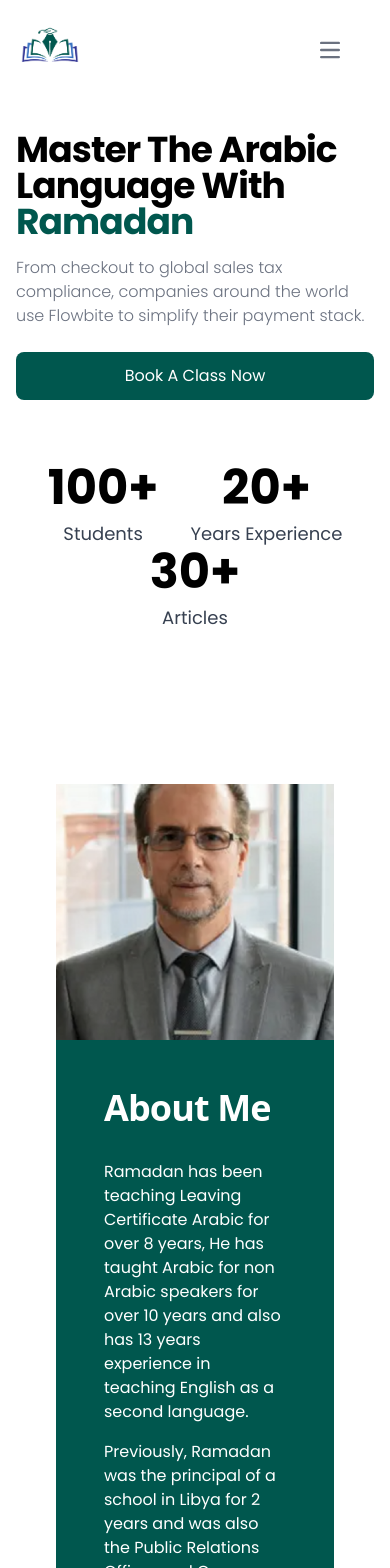
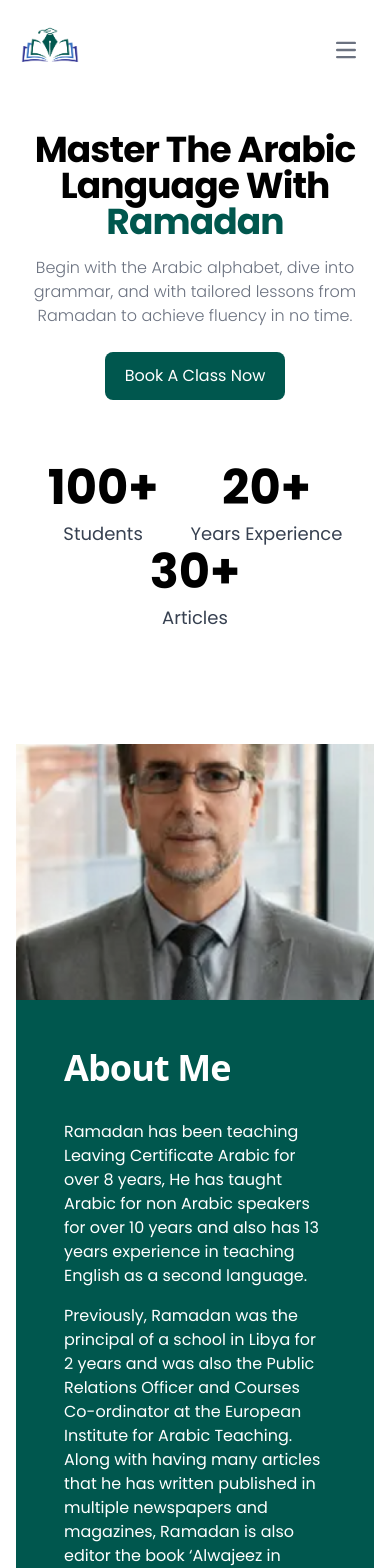
Before and after one commit to TeamBocean/ArabicWebsite, a React (Vite) app: page / in a window 390 px wide. Shown: the top 1568 px of the page. Built offline with nearby package versions, Linux system fonts and the light colour scheme.

Commit message:
responsivness + smooth scroll + animation update

```diff
--- a/package.json
+++ b/package.json
@@ -14,7 +14,8 @@
     "flowbite-react": "^0.5.0",
     "framer-motion": "^10.16.1",
     "react": "^18.2.0",
-    "react-dom": "^18.2.0"
+    "react-dom": "^18.2.0",
+    "react-scroll": "^1.8.9"
   },
   "devDependencies": {
     "@types/react": "^18.2.15",
--- a/src/components/About.jsx
+++ b/src/components/About.jsx
@@ -5,15 +5,18 @@ import { slideIn } from "../utils/motion";
 
 export default function About() {
   return (
-    <div className=" p-10">
-    <motion.div id="about" variants={slideIn("right", 'tween, 1.5, 1')} initial="hidden"
-    whileInView="show" viewport={{ once: true }} class="relative px-4 flex flex-col items-center mx-auto lg:flex-row-reverse lg:max-w-5xl lg:mt-12 xl:max-w-6xl mb-28">
+    <div>
+    <div id="about"  class="relative px-4 flex flex-col items-center mx-auto lg:flex-row-reverse lg:max-w-5xl lg:mt-12 xl:max-w-6xl mb-28">
 
-      <div class="w-full h-64 lg:w-2/5 lg:h-auto">
+      <motion.div variants={slideIn("right", 'tween, 5,5')} initial="hidden"
+    whileInView="show" class="w-full h-64 lg:w-2/5 lg:h-auto">
         <img class="h-full w-full object-cover" src={aboutImage} alt="about-ramadan" />
-      </div>
+      </motion.div>
 
-      <div
+      <motion.div
+
+      variants={slideIn("left", 'tween, 5, 5')} initial="hidden"
+      whileInView="show"
         class="max-w-lg bg-green md:max-w-2xl md:z-10 md:shadow-lg md:absolute md:top-0 md:mt-48 lg:w-2/3 lg:left-0 lg:mt-20 lg:ml-20 xl:mt-24 xl:ml-12">
         <div class="flex flex-col p-12 md:px-16">
           <h2 class="mb-4 text-4xl tracking-tight font-extrabold text-white dark:text-white">About Me</h2>
@@ -26,9 +29,9 @@ export default function About() {
           </p>
 
         </div>
-      </div>
+      </motion.div>
 
-    </motion.div>
+    </div>
     </div>
   )
 }
--- a/src/components/Clients.jsx
+++ b/src/components/Clients.jsx
@@ -12,7 +12,7 @@ export default function Clients() {
 
                 <div class="grid grid-cols-1 gap-8 mt-8 xl:mt-12 lg:grid-cols-2 xl:grid-cols-3 font-poppins">
                     <motion.div variants={fadeIn('top', 'spring', 0.75, 0.75)} initial="hidden"
-                        whileInView="show" viewport={{ once: true }} class="p-8 border rounded-lg dark:border-gray-700 bg-purple">
+                        whileInView="show" class="p-8 border rounded-lg dark:border-gray-700 bg-purple">
                         <h3 className="text-white font-semibold text-2xl mb-2">Tailored Approach</h3>
                         <p class="leading-loose text-white dark:text-gray-400">
                             “I took Arabic lessons with Mr. Ramadan for my leaving certificate. His tailored approach and feedback significantly improved my Arabic. His interactive classes enhanced our grammar understanding. He covered the Quran, two novels, and poetry, providing us with ample choices for the exams.”
@@ -29,7 +29,7 @@ export default function Clients() {
                     </motion.div>
 
                     <motion.div variants={fadeIn('top', 'spring', 0.5, 0.75)} initial="hidden"
-                        whileInView="show" viewport={{ once: true }} class="p-8 border rounded-lg dark:border-gray-700">
+                        whileInView="show" class="p-8 border rounded-lg dark:border-gray-700">
                         <h3 className="text-green font-semibold text-2xl mb-2">Great Teacher</h3>
                         <p class="leading-loose text-black dark:text-gray-400">
                             "Mr. Abughalia is one of the best arabic teachers i’ve had throughout the years. The notes he provides us during the Leaving Cert course are very helpful and easy to understand, and therefore I left my Arabic Leaving Cert exam feeling very happy and confident. I highly encourage everyone to join his Arabic course."
@@ -47,7 +47,7 @@ export default function Clients() {
                     </motion.div>
 
                     <motion.div variants={fadeIn('top', 'spring', 0.25, 0.75)} initial="hidden"
-                        whileInView="show" viewport={{ once: true }} class="p-8 border rounded-lg dark:border-gray-700">
+                        whileInView="show"  class="p-8 border rounded-lg dark:border-gray-700">
                         <h3 className="text-green font-semibold text-2xl mb-2">Engaging Style</h3>
                         <p class="leading-loose text-black dark:text-gray-400">
                             "I studied Arabic with Mr Ramadan in preparation for my Leaving Cert. He has an engaging teaching style that I really enjoyed and simplifies matters to make sure the class understood everything well. Based on my experience I would highly recommend taking classes with teacher Ramadan."
--- a/src/components/Contact.jsx
+++ b/src/components/Contact.jsx
@@ -4,7 +4,7 @@ import {slideIn, staggerContainer, textVariant} from "../utils/motion"
 
 export default function Contact () {
   return (
-    <motion.section initial={{ opacity: 0, scale: 0.5 }}
+    <motion.section id="contact" initial={{ opacity: 0, scale: 0.5 }}
     animate={{ opacity: 1, scale: 1 }}
     transition={{
       duration: 1,
@@ -125,7 +125,7 @@ export default function Contact () {
             <div>
               <button
                 type="submit"
-                className="bg-white font-bold border-primary w-full rounded border p-3 text-green transition hover:bg-opacity-90">
+                className="bg-white font-bold border-primary w-full rounded border p-3 text-green transition hover:bg-green hover:text-white">
                 Send Message
               </button>
             </div>
--- a/src/components/Header.jsx
+++ b/src/components/Header.jsx
@@ -4,8 +4,9 @@ import headerLogo from "../assets/images/header-logo.png"
 import { motion } from "framer-motion"
 import { navVariants } from "../utils/motion"
 import "flowbite"
-import {useState} from "react"
+import { useState } from "react"
 import logo from "../assets/images/header-logo-one.png"
+import { Link, DirectLink, Element, Events, animateScroll as scroll, scrollSpy, scroller } from 'react-scroll'
 
 
 export default function Header() {
@@ -17,40 +18,6 @@ const handleHide = () => {
   }
 
   return (
-    // <motion.nav
-    //   variants={navVariants}
-    //   initial="hidden"
-    //   whileInView="show"
-    //   className="sticky"
-    //   class="bg-white border-gray-200 dark:bg-gray-900">
-    //   <div class="max-w-screen-xl flex flex-wrap items-center justify-between mx-auto p-4">
-    //     <a href="https://flowbite.com/" class="flex items-center">
-    //       <img src={headerLogo} class="h-[100px] mr-3" alt="Arabic Logo" />
-    //     </a>
-    //     <button data-collapse-toggle="navbar-sticky" type="button" class="inline-flex items-center p-2 w-10 h-10 justify-center text-sm text-gray-500 rounded-lg md:hidden hover:bg-gray-100 focus:outline-none focus:ring-2 focus:ring-gray-200 dark:text-gray-400 dark:hover:bg-gray-700 dark:focus:ring-gray-600" aria-controls="navbar-default" aria-expanded="false">
-    //       <span class="sr-only">Open main menu</span>
-    //       <svg class="w-5 h-5" aria-hidden="true" xmlns="http://www.w3.org/2000/svg" fill="none" viewBox="0 0 17 14">
-    //         <path stroke="currentColor" stroke-linecap="round" stroke-linejoin="round" stroke-width="2" d="M1 1h15M1 7h15M1 13h15" />
-    //       </svg>
-    //     </button>
-    //     <div class="hidden w-full md:block md:w-auto mr-10" id="navbar-sticky">
-    //       <ul class="flex gap-10 uppercase font-bold flex flex-col p-4 md:p-0 mt-4 border border-gray-100 rounded-lg bg-gray-50 md:flex-row md:space-x-8 md:mt-0 md:border-0 md:bg-white dark:bg-gray-800 md:dark:bg-gray-900 dark:border-gray-700">
-    //         <li>
-    //           <a href="#" class="block py-2 pl-3 pr-4 text-gray-900 rounded md:bg-transparent  md:hover:bg-transparent md:border-0 md:hover:text-green md:p-0  " aria-current="page">Home</a>
-    //         </li>
-    //         <li>
-    //           <a href="#" class="block py-2 pl-3 pr-4 text-gray-900 rounded hover:bg-gray-100 md:hover:bg-transparent md:border-0 md:hover:text-green md:p-0 ">About</a>
-    //         </li>
-    //         <li>
-    //           <a href="#" class="block py-2 pl-3 pr-4 text-gray-900 rounded hover:bg-gray-100 md:hover:bg-transparent md:border-0 md:hover:text-green md:p-0 ">Pricing</a>
-    //         </li>
-    //         <li>
-    //           <a href="#" class="block py-2 pl-3 pr-4 text-gray-900 rounded hover:bg-gray-100 md:hover:bg-transparent md:border-0 md:hover:text-green md:p-0 ">Contact</a>
-    //         </li>
-    //       </ul>
-    //     </div>
-    //   </div>
-    // </motion.nav>
     <motion.nav
       variants={navVariants}
       initial="hidden"
@@ -65,24 +32,24 @@ const handleHide = () => {
             <img src={logo} class="h-[100px] mr-3" alt="Arabic Logo" />
           </a>
         </div>
-        <div className='flex  hidden w-full md:block md:w-auto mr-10 '>
+        <div className='flex hidden w-full md:block md:w-auto mr-10 '>
           <ul class="flex  my-auto gap-10 uppercase font-semibold flex flex-col p-4 md:p-0  border border-gray-100 rounded-lg bg-gray-50 md:flex-row md:space-x-8 md:border-0 md:bg-white ">
             <li>
-             <a href="#hero" class="block py-2 pl-3 pr-4 text-gray-900 rounded md:bg-transparent  md:hover:bg-transparent md:border-0 md:hover:text-green md:p-0  " aria-current="page">Home</a>
+              <a href="#hero" class="block py-2 pl-3 pr-4 text-gray-900 rounded md:bg-transparent  md:hover:bg-transparent md:border-0 md:hover:text-green md:p-0  " aria-current="page"><Link activeClass="active" className="test1" to="hero" spy={true} smooth={true} duration={500}>Home</Link></a>
             </li>
             <li>
-             <a href="#about" class="block py-2 pl-3 pr-4 text-gray-900 rounded hover:bg-gray-100 md:hover:bg-transparent md:border-0 md:hover:text-green md:p-0 ">About</a>
+              <a href="#about" class="block py-2 pl-3 pr-4 text-gray-900 rounded hover:bg-gray-100 md:hover:bg-transparent md:border-0 md:hover:text-green md:p-0 "><Link activeClass="active" className="test1" to="about" spy={true} smooth={true} duration={500}>About</Link></a>
             </li>
             <li>
-             <a href="#pricing" class="block py-2 pl-3 pr-4 text-gray-900 rounded hover:bg-gray-100 md:hover:bg-transparent md:border-0 md:hover:text-green md:p-0 ">Pricing</a>
+              <a href="#pricing" class="block py-2 pl-3 pr-4 text-gray-900 rounded hover:bg-gray-100 md:hover:bg-transparent md:border-0 md:hover:text-green md:p-0 "><Link activeClass="active" className="test1" to="pricing" spy={true} smooth={true} duration={500}>Pricing</Link></a>
             </li>
             <li>
-             <a href="#contact" class="block py-2 pl-3 pr-4 text-gray-900 rounded hover:bg-gray-100 md:hover:bg-transparent md:border-0 md:hover:text-green md:p-0 ">Contact</a>
+              <a href="#contact" class="block py-2 pl-3 pr-4 text-gray-900 rounded hover:bg-gray-100 md:hover:bg-transparent md:border-0 md:hover:text-green md:p-0 "><Link activeClass="active" className="test1" to="contact" spy={true} smooth={true} duration={500}>Contact</Link></a>
             </li>
           </ul>
         </div>
 
-        <button data-collapse-toggle="navbar-sticky" type="button" class="inline-flex items-center p-2 w-10 h-10 justify-center text-sm text-gray-500 rounded-lg md:hidden hover:bg-gray-100 focus:outline-none focus:ring-2 focus:ring-gray-200 mr-10" aria-controls="navbar-default" aria-expanded="false" onClick={handleHide}>
+        <button data-collapse-toggle="navbar-sticky" type="button" class="inline-flex items-center p-2 w-10 h-10 justify-center text-sm text-gray-500 rounded-lg md:hidden hover:bg-gray-100 focus:outline-none focus:ring-2 focus:ring-gray-200 mr-6" aria-controls="navbar-default" aria-expanded="false" onClick={handleHide}>
           <span class="sr-only">Open main menu</span>
           <svg class="w-5 h-5" aria-hidden="true" xmlns="http://www.w3.org/2000/svg" fill="none" viewBox="0 0 17 14">
             <path stroke="currentColor" stroke-linecap="round" stroke-linejoin="round" stroke-width="2" d="M1 1h15M1 7h15M1 13h15" />
@@ -93,16 +60,16 @@ const handleHide = () => {
       <div className={`${hide ? "hidden" : ""} md:hidden`}>
         <ul class="flex flex-col my-auto gap-10 uppercase font-bold flex flex-col p-4 md:p-0  border border-gray-100 rounded-lg bg-gray-50 md:flex-row md:space-x-8 md:border-0 md:bg-white ">
           <li>
-             <a href="#hero" class="block py-2 pl-3 pr-4 text-gray-900 rounded hover:bg-gray-100 md:bg-transparent  md:hover:bg-transparent md:border-0 md:hover:text-green md:p-0  " aria-current="page">Home</a>
+            <a href="#hero" class="block py-2 pl-3 pr-4 text-gray-900 rounded hover:bg-gray-100 md:bg-transparent  md:hover:bg-transparent md:border-0 md:hover:text-green md:p-0  " aria-current="page"><Link activeClass="active" className="test1" to="hero" spy={true} smooth={true} duration={500} >Home</Link></a>
           </li>
           <li>
-             <a href="#about" class="block py-2 pl-3 pr-4 text-gray-900 rounded hover:bg-gray-100 md:hover:bg-transparent md:border-0 md:hover:text-green md:p-0 ">About</a>
+            <a href="#about" class="block py-2 pl-3 pr-4 text-gray-900 rounded hover:bg-gray-100 md:hover:bg-transparent md:border-0 md:hover:text-green md:p-0 "><Link activeClass="active" className="test1" to="about" spy={true} smooth={true} duration={500} >About</Link></a>
           </li>
           <li>
-             <a href="#pricing" class="block py-2 pl-3 pr-4 text-gray-900 rounded hover:bg-gray-100 md:hover:bg-transparent md:border-0 md:hover:text-green md:p-0 ">Pricing</a>
+            <a href="#pricing" class="block py-2 pl-3 pr-4 text-gray-900 rounded hover:bg-gray-100 md:hover:bg-transparent md:border-0 md:hover:text-green md:p-0 "><Link activeClass="active" className="test1" to="pricing" spy={true} smooth={true} duration={500} >Pricing</Link></a>
           </li>
           <li>
-             <a href="#contact" class="block py-2 pl-3 pr-4 text-gray-900 rounded hover:bg-gray-100 md:hover:bg-transparent md:border-0 md:hover:text-green md:p-0 ">Contact</a>
+            <a href="#contact" class="block py-2 pl-3 pr-4 text-gray-900 rounded hover:bg-gray-100 md:hover:bg-transparent md:border-0 md:hover:text-green md:p-0 "><Link activeClass="active" className="test1" to="contact" spy={true} smooth={true} duration={500} >Contact</Link></a>
           </li>
         </ul>
       </div>
--- a/src/components/Hero.jsx
+++ b/src/components/Hero.jsx
@@ -7,7 +7,15 @@ import HeroImg from "../assets/images/arabic-herp.png"
 
 export default function Hero() {
     return (
-        <section id="hero" class="mb-28 font-poppins">
+        <motion.section id="hero" class="mb-28 font-poppins"
+
+        initial={{ opacity: 0, scale: 0.5 }}
+                animate={{ opacity: 1, scale: 1 }}
+                transition={{
+                    duration: 1,
+                    delay: 0.5,
+                    ease: [0, 0.71, 0.2, 1.01]}}
+        >
 
             {/* <motion.div initial={{ opacity: 0, scale: 0.5 }}
                 animate={{ opacity: 1, scale: 1 }}
@@ -32,22 +40,22 @@ export default function Hero() {
                 </div> */}
             <section class="bg-white dark:bg-gray-900">
                 <div class="grid max-w-screen-xl px-4 py-8 mx-auto lg:gap-8 xl:gap-0 lg:py-16 lg:grid-cols-12">
-        <div class="mr-auto place-self-center lg:col-span-7">
-            <h1 class="max-w-2xl mb-4 text-4xl font-extrabold tracking-tight leading-none md:text-5xl xl:text-6xl dark:text-white">Master The Arabic Language With <span className="text-green">Ramadan</span></h1>
-            <p class="max-w-2xl mb-6 font-light text-gray-500 lg:mb-8 md:text-lg lg:text-xl dark:text-gray-400">From checkout to global sales tax compliance, companies around the world use Flowbite to simplify their payment stack.</p>
+                    <div class="mx-auto lg:mr-auto place-self-center lg:col-span-7">
+                        <h1 class="text-center lg:text-left max-w-2xl mb-4 text-4xl font-extrabold tracking-tight leading-none md:text-5xl xl:text-6xl ">Master The Arabic Language With <span className="text-green">Ramadan</span></h1>
+                        <p class="text-center lg:text-left max-w-2xl mb-6 font-light text-gray-500 lg:mb-8 md:text-lg lg:text-xl dark:text-gray-400">Begin with the Arabic alphabet, dive into grammar, and with tailored lessons from Ramadan to achieve fluency in no time.</p>
 
                         <motion.div
-                        whileHover={{ scale: 1.1 }}
-                        whileTap={{ scale: 0.9 }}
-                        class="flex flex-col space-y-4 sm:flex-row  sm:space-y-0 sm:space-x-4">
-                        <a href="#" className="inline-flex justify-center items-center py-3 px-5 text-base font-medium text-center text-white rounded-lg bg-green hover:bg-primary-800 focus:ring-4 focus:ring-primary-300 dark:focus:ring-primary-900">
+
+                            class="flex flex-col space-y-4 sm:flex-row justify-center lg:justify-start sm:space-y-0 ">
+                            <motion.a whileInView="show"
+                                whileHover={{ scale: 1.1 }} href="#" className="mx-auto lg:mx-0 items-center py-3 px-5 text-base font-medium text-white rounded-lg bg-green hover:bg-primary-800 focus:ring-4 focus:ring-primary-300 ">
                                 Book A Class Now
-                        </a>
+                            </motion.a>
 
                         </motion.div>
                     </div>
                     <div class="hidden lg:mt-0 lg:col-span-5 lg:flex">
-            <img src={HeroImg} alt="mockup"/>
+                        <img src={HeroImg} alt="mockup" />
                     </div>
                 </div>
             </section>
@@ -73,7 +81,7 @@ export default function Hero() {
             </div>
 
             {/* </motion.div> */}
-        </section>
+        </motion.section>
 
     )
 }
```
Also changed, not shown: src/components/Footer.jsx (+5 -4 lines), src/components/Pricing.jsx (+14 -8 lines), 1 other file (tests, documents, lock files or other folders). Lines whose indentation alone changed are shown as unchanged.
